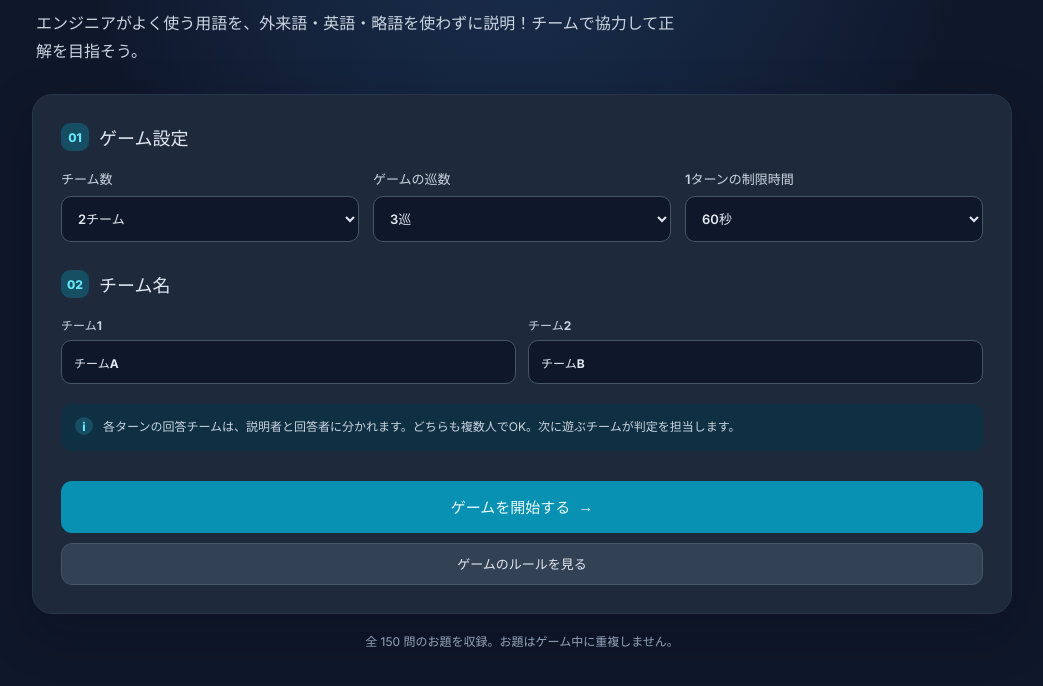
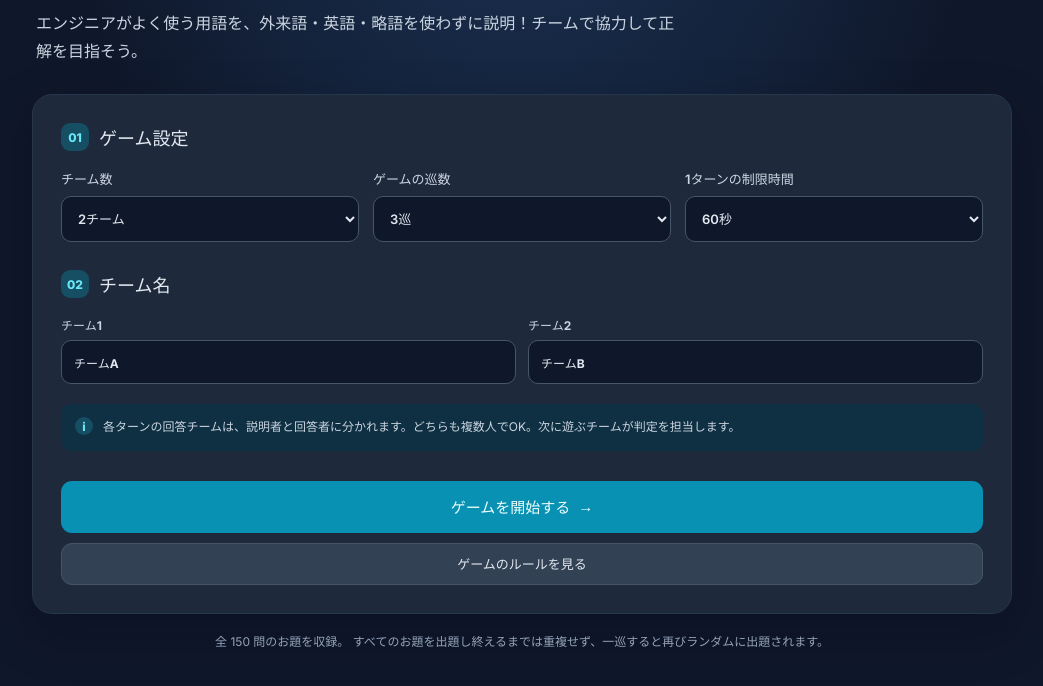
Before and after one commit to saho-tanaka/katakananashi_game, a plain HTML site: page index.html in a window 1280 px wide. Shown: the part 218-904 px from the top of the page, without its empty margins (118-1161 px from the left). Drawn offline with Linux system fonts and the light colour scheme.

Commit message:
docs: clarify prompt reuse behavior

```diff
--- a/index.html
+++ b/index.html
@@ -84,7 +84,10 @@
         <button id="resume-game" class="button button-secondary full-width" type="button" hidden>保存したゲームを再開する</button>
         <button id="setup-rules-open" class="button button-secondary full-width" type="button">ゲームのルールを見る</button>
       </form>
-      <p class="footnote">全 <span id="prompt-count">0</span> 問のお題を収録。お題はゲーム中に重複しません。</p>
+      <p class="footnote">
+        全 <span id="prompt-count">0</span> 問のお題を収録。
+        すべてのお題を出題し終えるまでは重複せず、一巡すると再びランダムに出題されます。
+      </p>
     </section>
 
     <section id="game-screen" class="screen game-screen" hidden>
```
